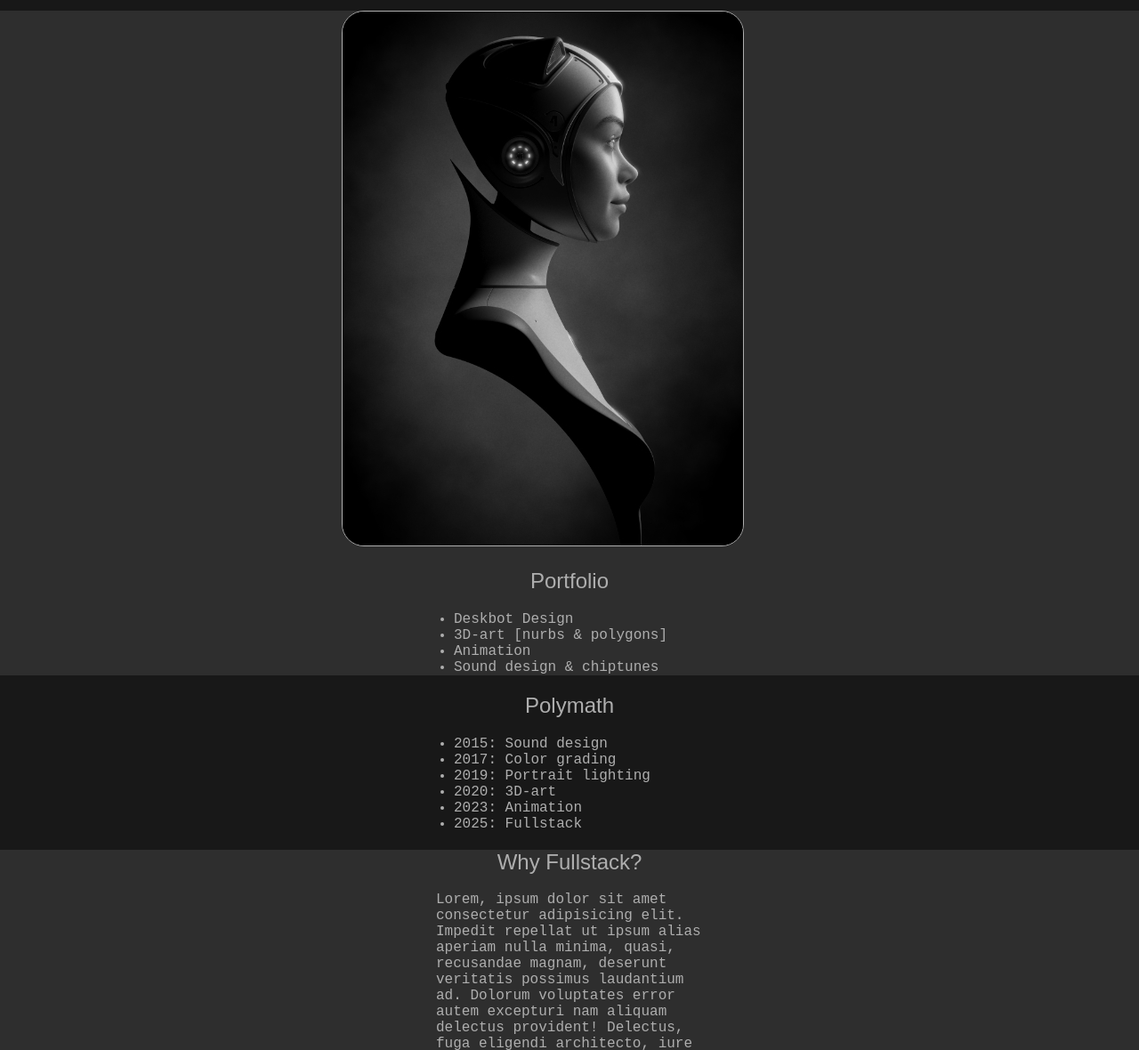
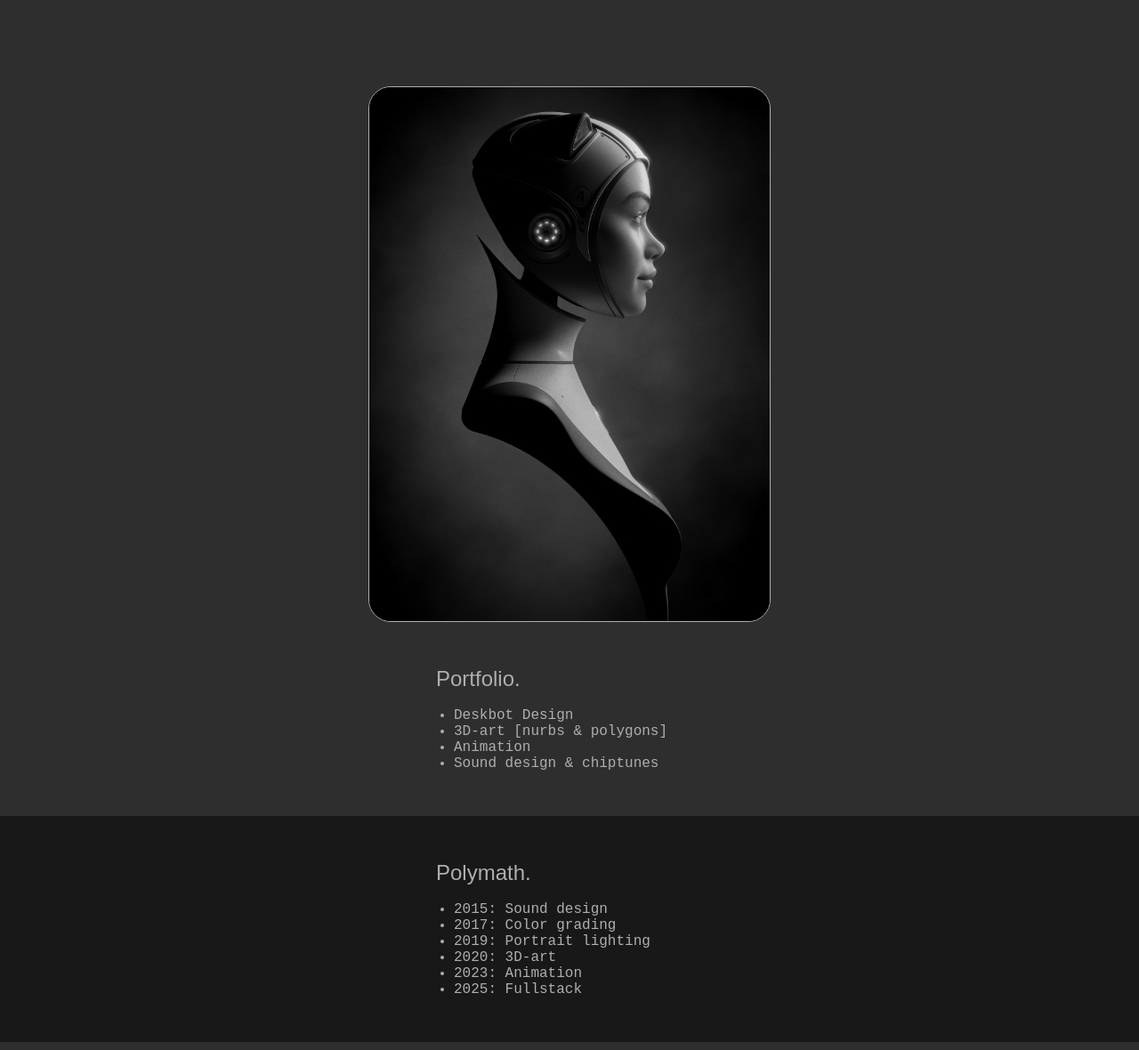
Before and after one commit to TomacBarin/SimplePortfolio, a plain HTML site: page index.html in a window 1280 px wide. Shown: the part 384-1564 px from the top of the page at 89% size. Drawn offline with Linux system fonts and the light colour scheme.

Commit message:
Ordentlig centrering har ordnats, bara detaljer kvar

```diff
--- a/index.html
+++ b/index.html
@@ -4,31 +4,28 @@
     <meta charset="UTF-8" />
     <link rel="stylesheet" href="styles.css" />
     <link rel="preconnect" href="https://fonts.googleapis.com" />
-    <link rel="preconnect" href="https://fonts.googleapis.com" />
-    <!-- Optimerar sökresultaten -->
     <meta name="viewport" content="width=device-width, initial-scale=1.0" />
     <meta name="description" content="Tomac Jansson's portfolio" />
     <title>Tomac Barin Jansson</title>
   </head>
   <body>
-    <!-- Navigering -->
     <!-- Presentation -->
     <section>
       <div class="container">
-        <h1 class="silkscreen-large textCenter">Tomac Barin</h1>
+        <h1 class="silkscreen-large textCenter">tomac barin</h1>
       </div>
     </section>
 
-    <!-- Hobbies/Portfolio  -->
+    <!-- Portfolio -->
     <section class="bg-LightGray">
       <div class="container">
         <img
           src="/SimplePortfolio/portfolio/Wilma4_TomacBarin02_sm.jpg"
           alt="Deskbot Wilma4 in profile"
+          class="centered-image"
         />
-      </div>
-      <div class="container">
-        <h2 class="silkscreen-regular textCenter">Portfolio</h2>
+        <h2 class="silkscreen-regular box">Portfolio.</h2>
+        <br />
         <ul class="box">
           <li>Deskbot Design</li>
           <li>3D-art [nurbs & polygons]</li>
@@ -39,8 +36,10 @@
     </section>
 
     <!-- CV -->
-    <section class="container">
-      <h2 class="silkscreen-regular textCenter">Polymath</h2>
+    <section>
+      <div class="container">
+        <h2 class="silkscreen-regular box">Polymath.</h2>
+        <br />
         <ul class="box">
           <li>2015: Sound design</li>
           <li>2017: Color grading</li>
@@ -49,13 +48,14 @@
           <li>2023: Animation</li>
           <li>2025: Fullstack</li>
         </ul>
+      </div>
     </section>
 
-    <!-- Why Chas -->
+    <!-- Why Fullstack -->
     <section class="bg-LightGray">
       <div class="container">
-        <h2 class="silkscreen-regular textCenter">Why Fullstack?</h2>
-
+        <h2 class="silkscreen-regular box">Why Fullstack?</h2>
+        <br />
         <p class="box">
           Lorem, ipsum dolor sit amet consectetur adipisicing elit. Impedit
           repellat ut ipsum alias aperiam nulla minima, quasi, recusandae
@@ -66,6 +66,8 @@
         </p>
       </div>
     </section>
-    <footer></footer>
+    <footer>
+      <p class="textCenter hideText">Toodles.</p>
+    </footer>
   </body>
 </html>
--- a/styles.css
+++ b/styles.css
@@ -3,7 +3,6 @@ body {
   font-family: "IBM Plex Mono", monospace;
   color: #aeaeae;
   margin: 0;
-    /*text-align: center;*/
 }
 
 .silkscreen-large {
@@ -13,7 +12,6 @@ body {
   font-size: 100px;
 }
 
-
 .silkscreen-regular {
   font-family: "Silkscreen", sans-serif;
   font-weight: 400;
@@ -21,9 +19,10 @@ body {
 }
 
 .container {
-    width: 40%;
-    margin: 0 auto;
-
+  width: 80%; /* Ökad bredd för bättre responsivitet */
+  max-width: 600px; /* Maxbredd för att undvika för bred layout på stora skärmar */
+  margin: 0 auto; /* Centrerar containern */
+  padding: 50px; /* Lite luft runt innehållet */
 }
 
 .textCenter {
@@ -31,8 +30,9 @@ body {
 }
 
 .box {
-    width: 300px; /* Fast bredd för boxen */
-    margin: auto; /* Centrerar boxen horisontellt */
+  margin: 0 auto; /* Centrerar listor och text */
+  text-align: left; /* Vänsterjusterar text i listor och stycken */
+  width: 300px;
 
 }
 
@@ -40,7 +40,15 @@ body {
   background-color: #2e2e2e;
 }
 
-img {
+.centered-image {
+  display: block; /* Gör bilden till ett blockelement för att kunna centrera */
+  margin: 50px auto; /* Centrerar bilden horisontellt */
+  max-width: 100%; /* Gör bilden responsiv */
   border-radius: 25px;
   border: 1px solid #aeaeae;
+
 }
+
+.hideText {
+    color: #181818;
+}
```
Lines whose indentation alone changed are shown as unchanged.
